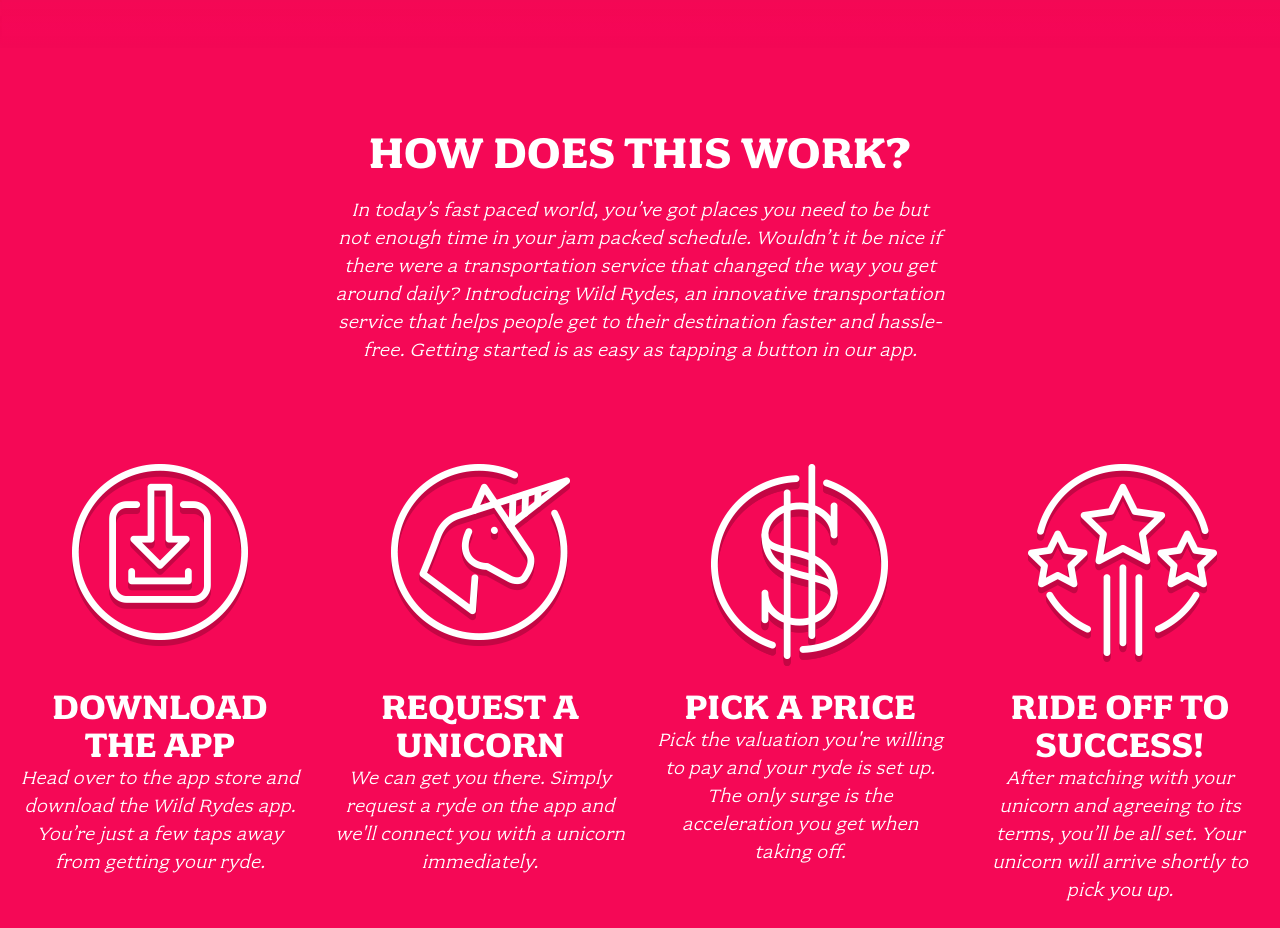
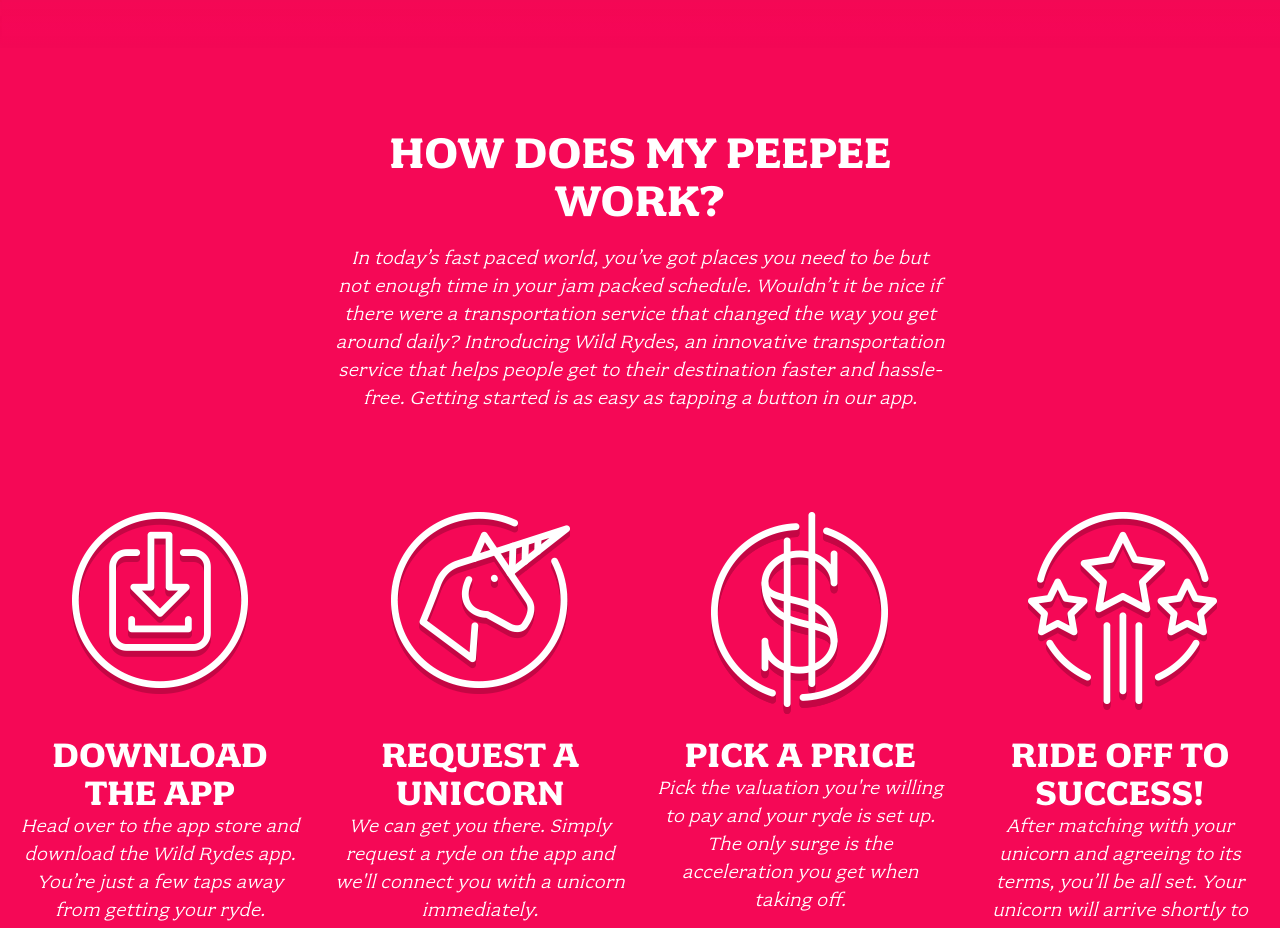
Before and after one commit to barnemit000/wildrydes-site, a plain HTML site: page index.html in a window 1280 px wide. Shown: the part 900-1828 px from the top of the page. Drawn offline with Linux system fonts and the light colour scheme.

Commit message:
Update index.html

```diff
--- a/index.html
+++ b/index.html
@@ -30,7 +30,7 @@
 
   <section class="home-about">
     <div class="row column large-9 xlarge-6 xxlarge-4">
-      <h2 class="section-title">How Does This Work?</h2>
+      <h2 class="section-title">How Does my peepee Work?</h2>
       <p class="content">
         In today’s fast paced world, you’ve got places you need to be but not enough time in your jam packed schedule. Wouldn’t it be nice if there were a transportation service that changed the way you get around daily? Introducing Wild Rydes, an innovative transportation service that helps people get to their destination faster and hassle-free. Getting started is as easy as tapping a button in our app.
       </p>
```
